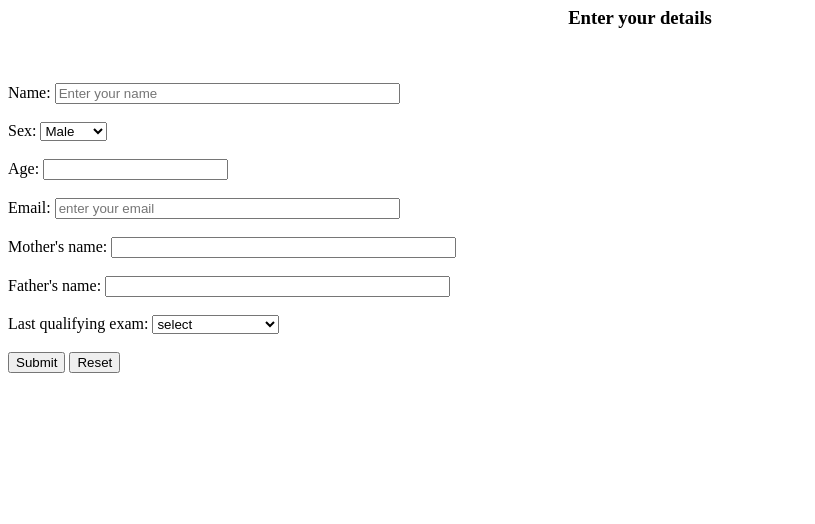
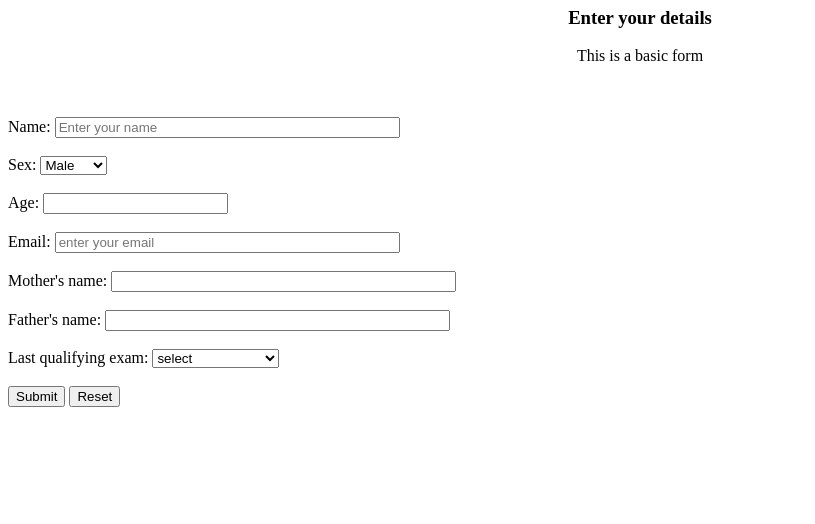
Before and after one commit to Muskan1009/html-form, a plain HTML site: page index.html in a window 1280 px wide. Shown: the part 276-800 px from the top of the page, without its empty margins (0-815 px from the left). Drawn offline with Linux system fonts and the light colour scheme.

Commit message:
minor changes

```diff
--- a/index.html
+++ b/index.html
@@ -11,6 +11,7 @@
    <center><img src="https://i.pinimg.com/736x/5f/7a/ff/5f7aff7fcf3ebcfaf8038b480a5b51c8.jpg" alt="logo" height="180px"></center>
    <center>
     <h3>Enter your details</h3>
+    <p>This is a basic form</p>
    </center>
 
 
```
